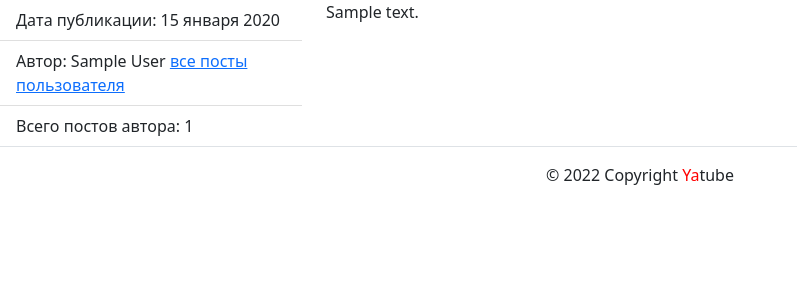
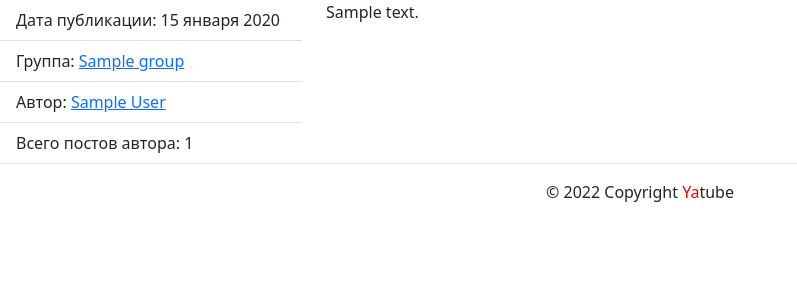
Before and after one commit to etozhesavva/hw03_forms, a Django app: page /posts/1/ in a window 1280 px wide. Shown: the part 56-356 px from the top of the page, without its empty margins (0-797 px from the left). Run offline with Django 3.2, Linux system fonts and the light colour scheme; tables that the repository leaves empty hold one stand-in row (values such as "Sample post"); some libraries are stand-ins or nearby versions.

Commit message:
исправления шаблонов и доделка пагинатора

```diff
--- a/yatube/posts/utils.py
+++ b/yatube/posts/utils.py
@@ -6,6 +6,4 @@ def get_page_context(queryset, request):
     paginator = Paginator(queryset, settings.PAGINATOR_CONST)
     page_number = request.GET.get('page')
     page_obj = paginator.get_page(page_number)
-    return {
-        'page_obj': page_obj,
-    }
+    return page_obj
--- a/yatube/posts/views.py
+++ b/yatube/posts/views.py
@@ -9,41 +9,30 @@ from .models import Post, User, Group
 
 def index(request):
     posts = Post.objects.all()
-    context = {
+    return render(request, 'posts/index.html', {
         'posts': posts,
-    }
-    context.update(get_page_context(posts, request))
-    return render(request, 'posts/index.html', context)
-
+        'page_obj': get_page_context(posts.all(), request),
+    })
 
 def group_posts(request, slug):
     group = get_object_or_404(Group, slug=slug)
-    posts = group.posts.all()
-    context = {
+    return render(request, 'posts/group_list.html', {
         'group': group,
-        'posts': posts,
-    }
-    context.update(get_page_context(group.posts.all(), request))
-    return render(request, 'posts/group_list.html', context)
-
+        'page_obj': get_page_context(group.posts.all(), request),
+    })
 
 def profile(request, username):
     author = get_object_or_404(User, username=username)
-    count_posts = author.posts.count()
-    context = {
+    return render(request, 'posts/profile.html', {
         'author': author,
-        'count_posts': count_posts,
-    }
-    context.update(get_page_context(author.posts.all(), request))
-    return render(request, 'posts/profile.html', context)
-
+        'page_obj': get_page_context(author.posts.all(), request),
+    })
 
 def post_detail(request, post_id):
     post = get_object_or_404(Post, pk=post_id)
-    context = {
+    return render(request, 'posts/post_detail.html', {
         'post': post,
-    }
-    return render(request, 'posts/post_detail.html', context)
+    })
 
 
 @login_required
--- a/yatube/templates/about/author.html
+++ b/yatube/templates/about/author.html
@@ -1,6 +1,7 @@
 {% extends "base.html" %}
 {% block title %}Об авторе проекта{% endblock %}
 {% block content %}
+  <div class="container py-5">
     <h1>Привет, </h1>
     <p>
         Меня зовут Савва Романов. Мне 22 года.
@@ -14,4 +15,5 @@
         Я забочусь о том, чтобы не утруждать себя какими-либо врагами – победами и поражениями, которые могли бы потревожить мой сон.
         Вот как я отношусь к обществу, и я знаю, что это приносит мне счастье. Хотя, если бы мне пришлось сражаться, я бы никому не проиграл.
     </p>
+  </div>
 {% endblock %}
--- a/yatube/templates/about/tech.html
+++ b/yatube/templates/about/tech.html
@@ -2,7 +2,7 @@
 {% block title %}Технологии{% endblock %}
 {% block content %}
 {% comment %} Колонки с отступом сверху и снизу {% endcomment %}
-<div class="row">
+<div class="container py-5">
   <h1>Вот что я умею</h1>
   {% comment %}
     Боковой блок со списком технологий
@@ -25,7 +25,7 @@
     и 75% при размерах экрана ≥768px
   {% endcomment %}
   <article class="col-12 col-md-9">
-    <p>Текст страницы "Технологии"</p>
+
   </article>
 </div>
 {% endblock %}
--- a/yatube/templates/includes/header.html
+++ b/yatube/templates/includes/header.html
@@ -17,7 +17,7 @@
         </li>
         {% if request.user.is_authenticated %}
           <li class="nav-item">
-            <a class="nav-link" href="{% url 'posts:create' %}">Новая запись</a>
+            <a class="nav-link {% if view_name  == 'posts:create' %}active{% endif %}"  href="{% url 'posts:create' %}">Новая запись</a>
           </li>
           <li class="nav-item">
             <a class="nav-link link-light" href="<{# Вроде было необязательное задание #}">Изменить пароль</a>
@@ -26,7 +26,10 @@
             <a class="nav-link link-light" href="{% url 'users:logout' %}">Выйти</a>
           </li>
           <li>
-            Пользователь: {{ user.username }}
+            <a class="nav-link link-light"
+              href="{% url 'posts:profile' user.username %}">
+              Пользователь: {{ user.username }}.
+            </a>
           <li>
         {% else %}
           <li class="nav-item">
--- a/yatube/templates/posts/group_list.html
+++ b/yatube/templates/posts/group_list.html
@@ -10,7 +10,7 @@
       <ul>
         <li>
           Автор:
-          {% if post.author.get_full_name %}{{ post.author.get_full_name }}{% else %}{{ post.author }}{% endif %} <a href="{% url 'posts:profile' post.author %}">все посты пользователя</a>
+          <a href="{% url 'posts:profile' post.author %}">{{ post.author.get_full_name }}</a>
         </li>
         <li>
           Дата публикации: {{ post.pub_date|date:"d E Y" }}
@@ -21,5 +21,5 @@
       {% if not forloop.last %}<hr>{% endif %}
     {% endfor %}
   </div>
-{% include 'posts/includes/paginator.html' %}
+  {% include 'posts/includes/paginator.html' %}
 {% endblock %}
--- a/yatube/templates/posts/post_detail.html
+++ b/yatube/templates/posts/post_detail.html
@@ -8,17 +8,13 @@
           Дата публикации:
           {{ post.pub_date|date:"d E Y" }}
         </li>
-        {% if group.slug %}
         <li class="list-group-item">
           Группа:
-            <a href="{% url 'posts:posts_group' post.group %}">
-              все записи группы
-            </a>
+          <a href="{% url 'posts:group' slug=post.group.slug %}"> {{post.group.title}}</a>
         </li>
-        {% endif %}
         <li class="list-group-item">
           Автор:
-          {% if post.author.get_full_name %}{{ post.author.get_full_name }}{% else %}{{ post.author }}{% endif %} <a href="{% url 'posts:profile' post.author %}">все посты пользователя</a>
+          <a href="{% url 'posts:profile' post.author %}">{{ post.author.get_full_name }}</a>
         </li>
         <li class="list-group-item d-flex justify-content-between align-items-center">
           Всего постов автора: {{post.author.posts.count}}
```
Also changed, not shown: yatube/templates/posts/index.html (+4 -3 lines), yatube/templates/posts/profile.html (+6 -5 lines), yatube/templates/posts/create_post.html (indentation only). Lines whose indentation alone changed are shown as unchanged.
